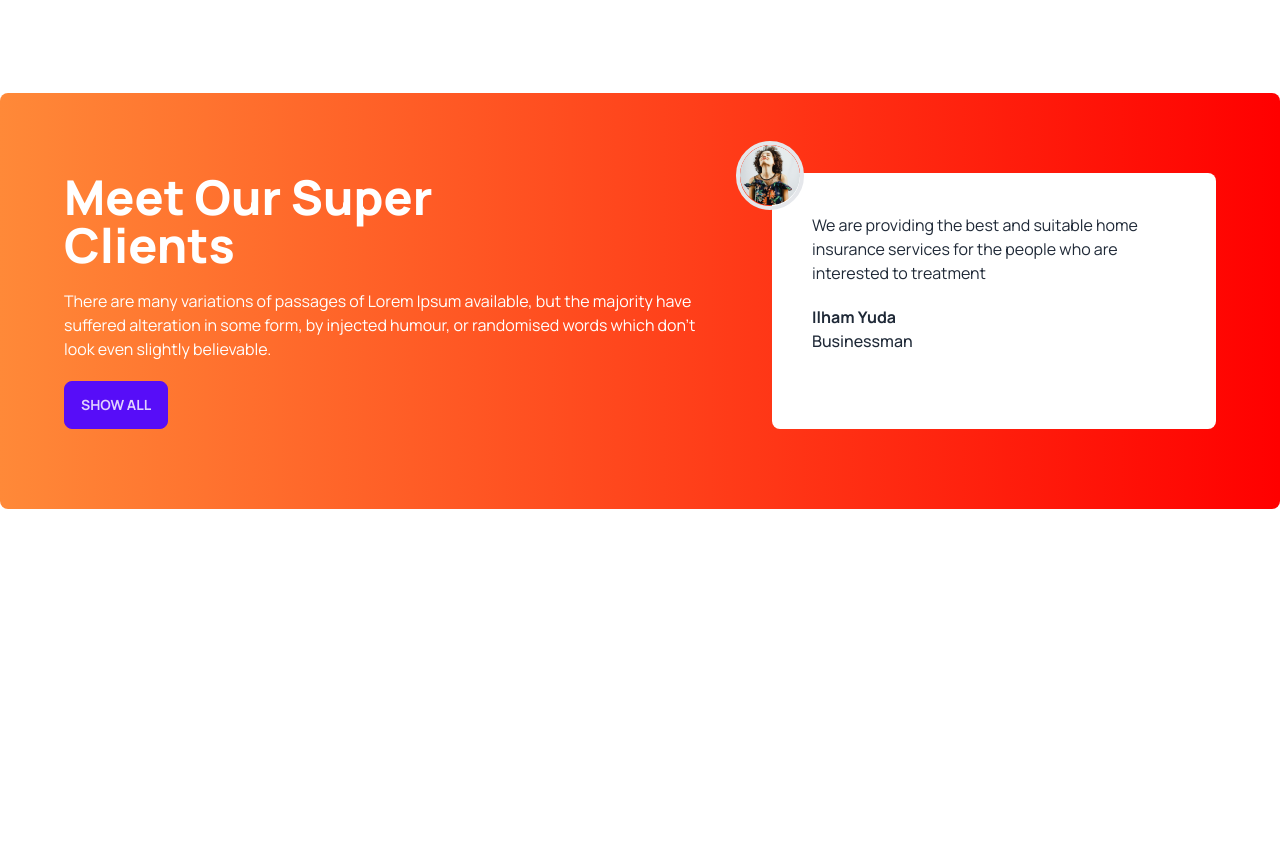
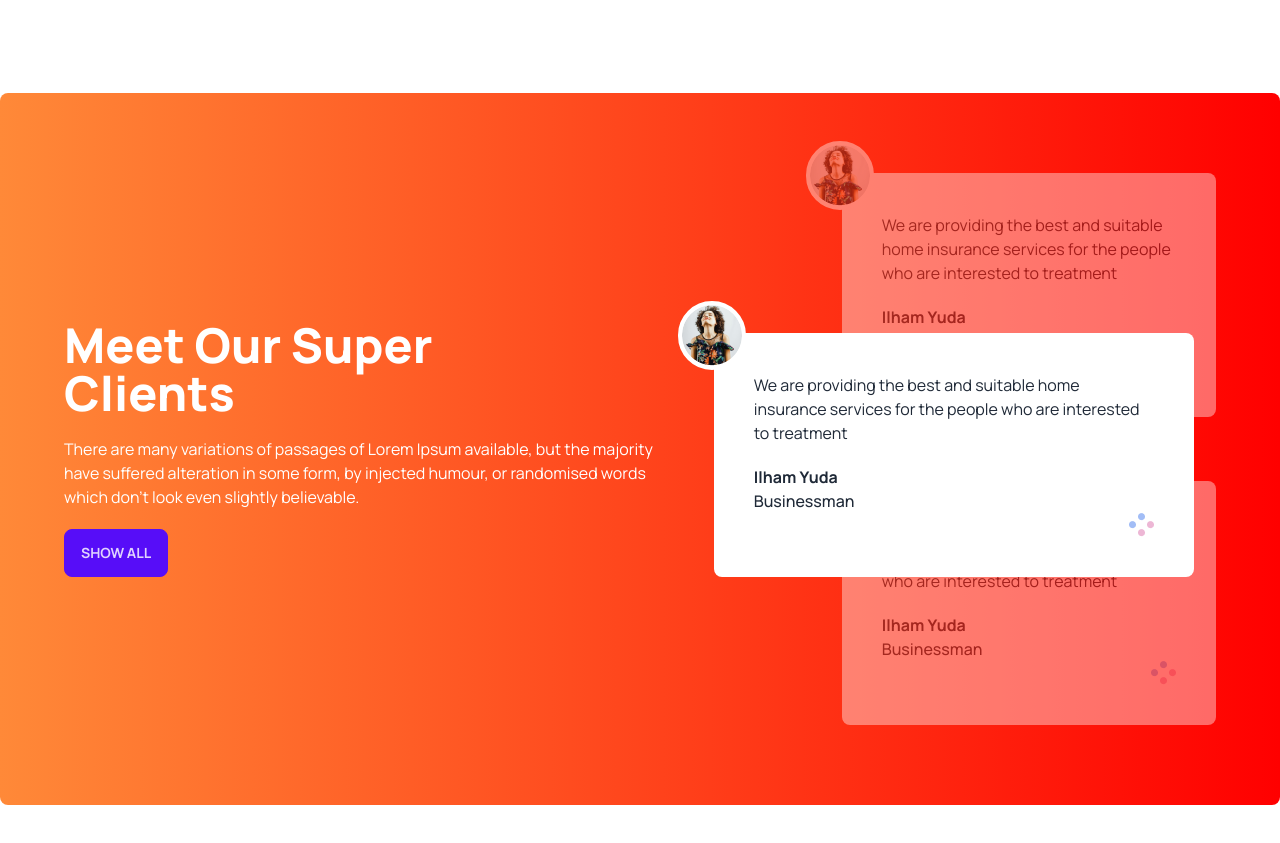
Before and after one commit to roki4646/tea-house, a plain HTML site: page index.html in a window 1280 px wide. Shown: the part 1678-2521 px from the top of the page. Before the commit the page ends 2283 px from the top, so only its background shows below. Drawn offline with nearby package versions, Linux system fonts and the light colour scheme.

Commit message:
customer review section created

```diff
--- a/index.html
+++ b/index.html
@@ -133,8 +133,8 @@
             </div>
         </section>
         <!-- Client section -->
-        <section class="my-24 flex flex-col lg:flex-row gap-12 rounded-lg bg-gradient-to-r from-[#FF8938] to-[#F00] px-16 py-20">
-            <div class="space-y-5">
+        <section class="my-24 flex flex-col lg:flex-row gap-12 items-center rounded-lg bg-gradient-to-r from-[#FF8938] to-[#F00] px-16 py-20">
+            <div class="space-y-5 lg:pr-28">
                 <h2 class="text-5xl font-extrabold text-white">
                     Meet Our Super  <br>
                     Clients
@@ -144,15 +144,47 @@
                 </p>
                 <button class="btn btn-primary">Show All</button>
             </div>
-             <!-- customer review -->
-            <div class="p-10 rounded-lg bg-white relative">
-               <img class="absolute -top-8 -left-9 border-4 rounded-full" src="./images/client.png" alt="">
-                <p>
-                    We are providing the best and suitable home insurance services for the people who are interested to treatment
-                </p>
-                <h4 class="font-bold mt-5">Ilham Yuda</h4>
-                <p class="font-medium">Businessman</p>
+
+            <!-- review container -->
+            <div class="relative">
+                <!-- NEXT review -->
+                <div class="relative z-10 p-10 opacity-40 rounded-lg bg-white mb-16">
+                <img class="absolute -top-8 -left-9 border-4 border-white rounded-full bg-white" src="./images/client.png" alt="">
+                    <p>
+                        We are providing the best and suitable home insurance services for the people who are interested to treatment
+                    </p>
+                    <h4 class="font-bold mt-5">Ilham Yuda</h4>
+                    <p class="font-medium">Businessman</p>
+                    <div class="flex justify-end">
+                        <img src="./images/circles.png" alt="">
+                    </div>
+                </div>
+                <!-- CURRENT review -->
+                <div class="absolute z-20 p-10 top-40 lg:-left-32 rounded-lg bg-white lg:w-[480px]">
+                <img class="absolute -top-8 -left-9 border-4 border-white rounded-full bg-white" src="./images/client.png" alt="">
+                    <p>
+                        We are providing the best and suitable home insurance services for the people who are interested to treatment
+                    </p>
+                    <h4 class="font-bold mt-5">Ilham Yuda</h4>
+                    <p class="font-medium">Businessman</p>
+                    <div class="flex justify-end">
+                        <img src="./images/circles.png" alt="">
+                    </div>
+                </div>
+                <!-- PREVIOUS review -->
+                <div class="relative z-10 p-10 opacity-40 rounded-lg bg-white ">
+                <img class="absolute -top-8 -left-9 border-4 border-white rounded-full bg-white" src="./images/client.png" alt="">
+                    <p>
+                        We are providing the best and suitable home insurance services for the people who are interested to treatment
+                    </p>
+                    <h4 class="font-bold mt-5">Ilham Yuda</h4>
+                    <p class="font-medium">Businessman</p>
+                    <div class="flex justify-end">
+                        <img src="./images/circles.png" alt="">
+                    </div>
+                </div>
             </div>
+
         </section>
     </main>
     <footer>
```
